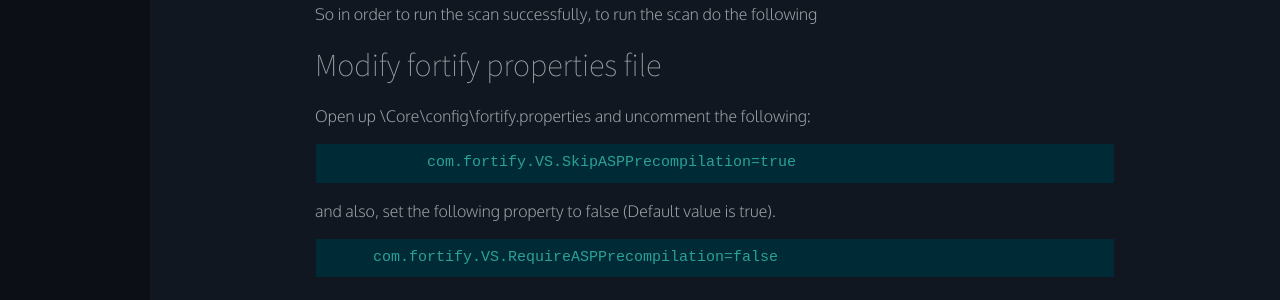
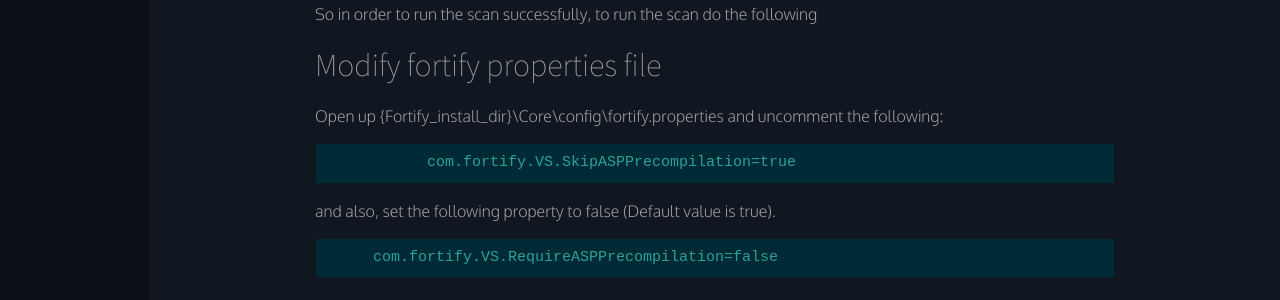
Before and after one commit to bringking/bringking.github.io, a Jekyll site: the page built from _posts/2015-01-23-run-fortify-on-asp-mvc.markdown, in a window 1280 px wide and 1295 px high. Shown: the part 412-712 px from the top of the window. Built offline with Jekyll 4.4.1, drawn with Linux system fonts in a browser that asks for light colours; nearby versions of some CDN libraries; comment, search, counter and statistics services are not loaded.

Commit message:
fixed fortify path

```diff
--- a/_posts/2015-01-23-run-fortify-on-asp-mvc.markdown
+++ b/_posts/2015-01-23-run-fortify-on-asp-mvc.markdown
@@ -20,7 +20,7 @@
 
 ## Modify fortify properties file
 
-Open up <Fortify_install_dir>\Core\config\fortify.properties and uncomment the following:
+Open up {Fortify_install_dir}\Core\config\fortify.properties and uncomment the following:
 
 {% highlight yaml %}
            com.fortify.VS.SkipASPPrecompilation=true
```
